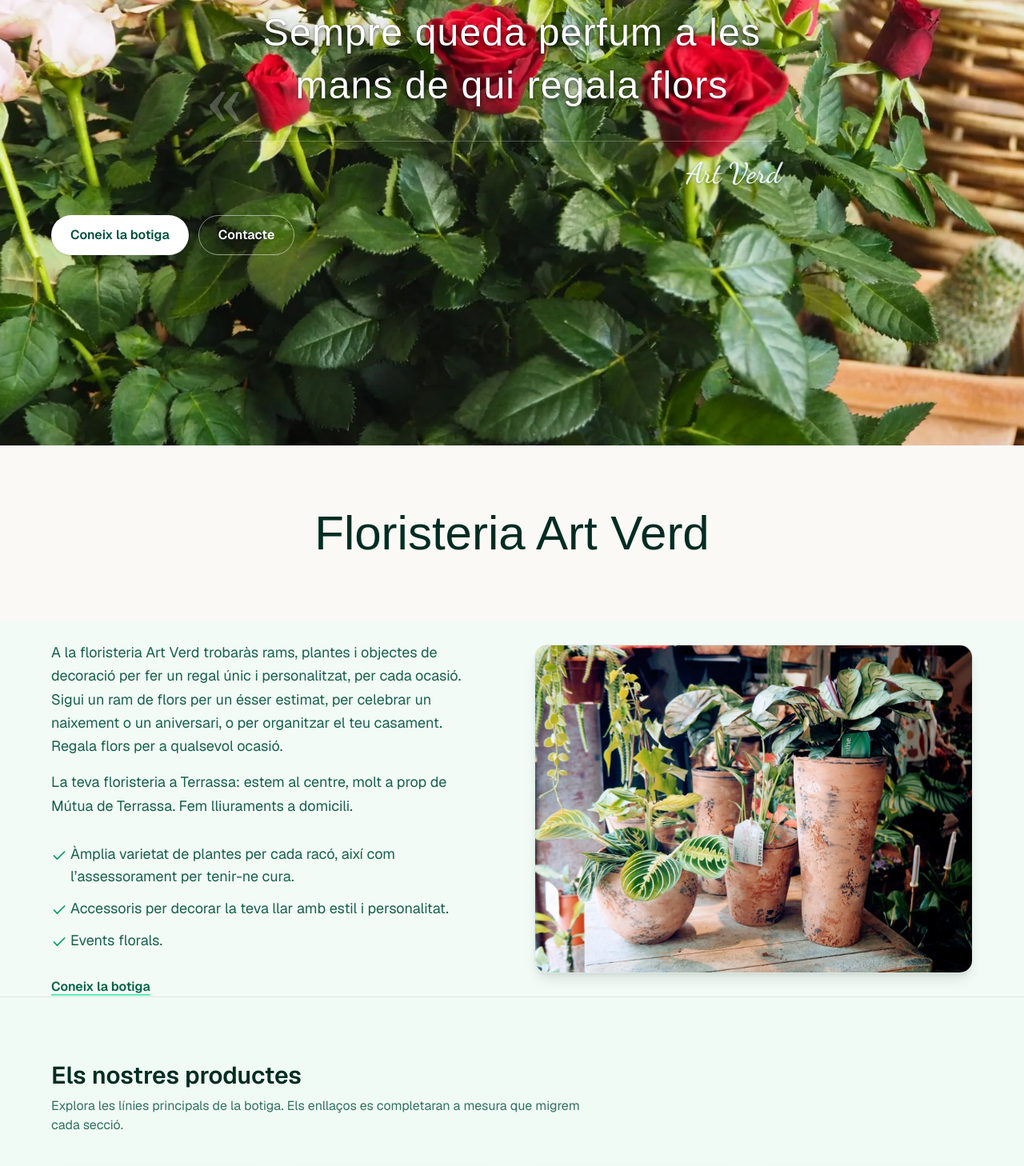
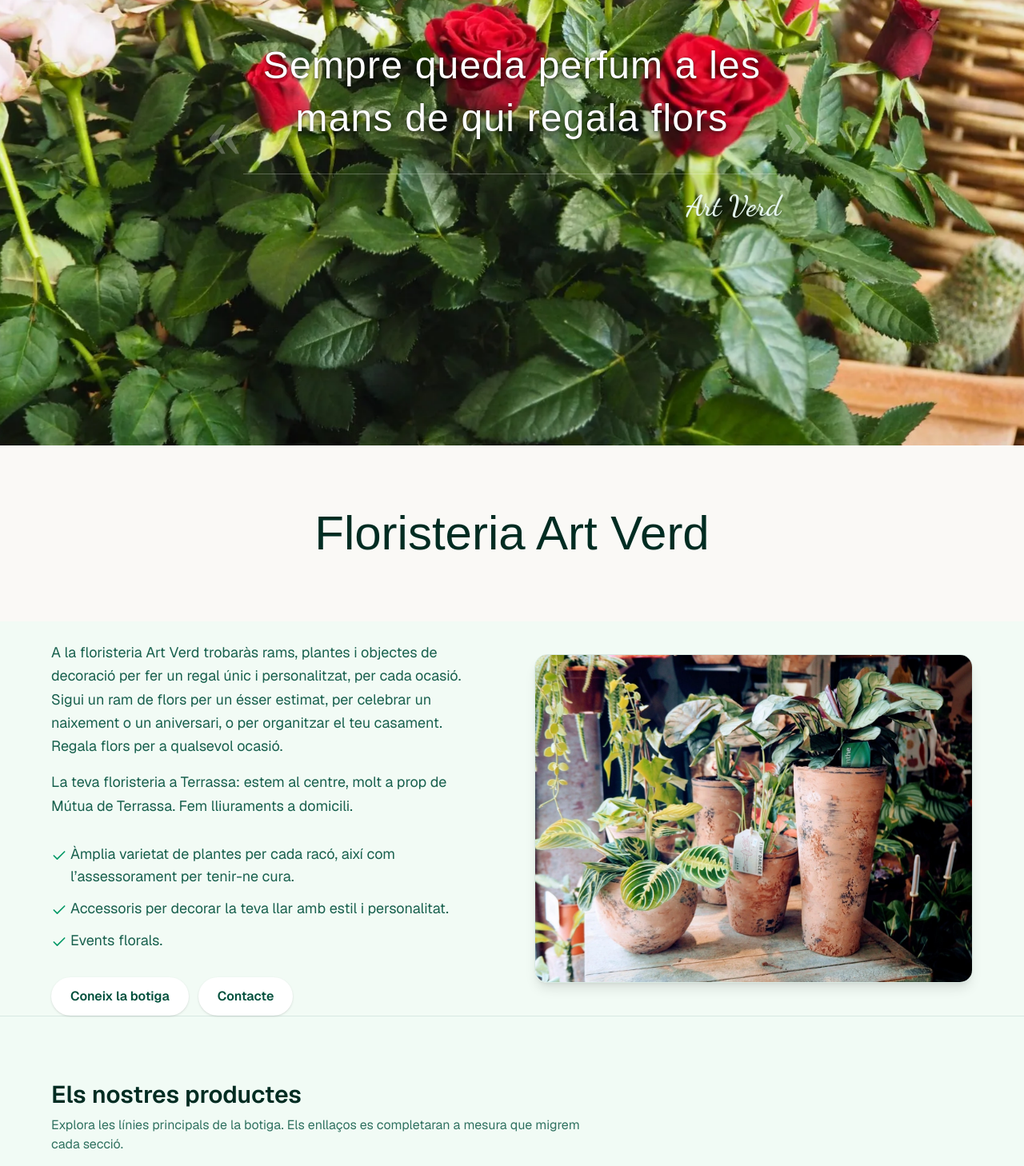
Before and after one commit to antonioballesteros/next-artverd, a Next.js app: page / in a window 1280 px wide. Shown: the part 243-1701 px from the top of the page at 80% size. Built offline with nearby package versions, Linux system fonts and the light colour scheme; a web font is replaced by a local one.

Commit message:
Refactor HomeHero and HomeIntro components by removing redundant links from HomeHero and consolidating link styles in HomeIntro for improved consistency and layout.

```diff
--- a/components/home/HomeHero.tsx
+++ b/components/home/HomeHero.tsx
@@ -120,20 +120,6 @@ export function HomeHero() {
             Art Verd
           </p>
         </div>
-        <div className="mt-8 flex flex-wrap gap-3">
-          <Link
-            href="/botiga"
-            className="inline-flex items-center justify-center rounded-full bg-white px-6 py-3 font-semibold text-emerald-900 shadow-sm transition hover:bg-emerald-50"
-          >
-            Coneix la botiga
-          </Link>
-          <Link
-            href="/contacte"
-            className="inline-flex items-center justify-center rounded-full border border-white/50 px-6 py-3 font-semibold text-white transition hover:bg-white/10"
-          >
-            Contacte
-          </Link>
-        </div>
       </div>
     </section>
   );
--- a/components/home/HomeIntro.tsx
+++ b/components/home/HomeIntro.tsx
@@ -54,14 +54,20 @@ export function HomeIntro() {
             </IntroCheckListItem>
             <IntroCheckListItem>Events florals.</IntroCheckListItem>
           </ul>
-          <p className="mt-8">
+          <div className="mt-8 flex flex-wrap gap-3">
             <Link
               href="/botiga"
-              className="inline-flex font-semibold text-emerald-800 underline decoration-emerald-300 decoration-2 underline-offset-4 hover:text-emerald-950"
+              className="inline-flex items-center justify-center rounded-full bg-white px-6 py-3 font-semibold text-emerald-900 shadow-sm transition hover:bg-emerald-50"
             >
               Coneix la botiga
             </Link>
-          </p>
+            <Link
+              href="/contacte"
+              className="inline-flex items-center justify-center rounded-full bg-white px-6 py-3 font-semibold text-emerald-900 shadow-sm transition hover:bg-emerald-50"
+            >
+              Contacte
+            </Link>
+          </div>
         </div>
         <div className="relative aspect-4/3 w-full overflow-hidden rounded-2xl border border-emerald-900/10 shadow-lg">
           <Image
```
